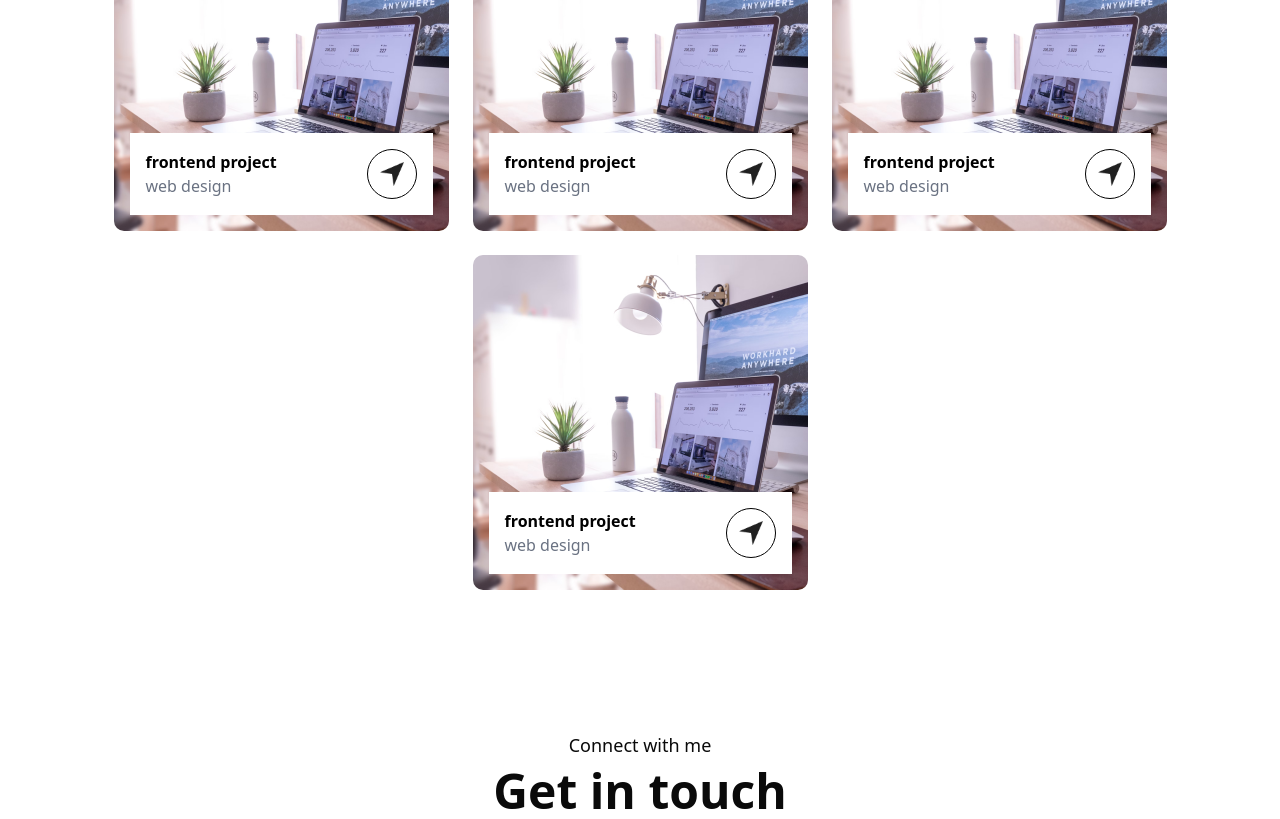
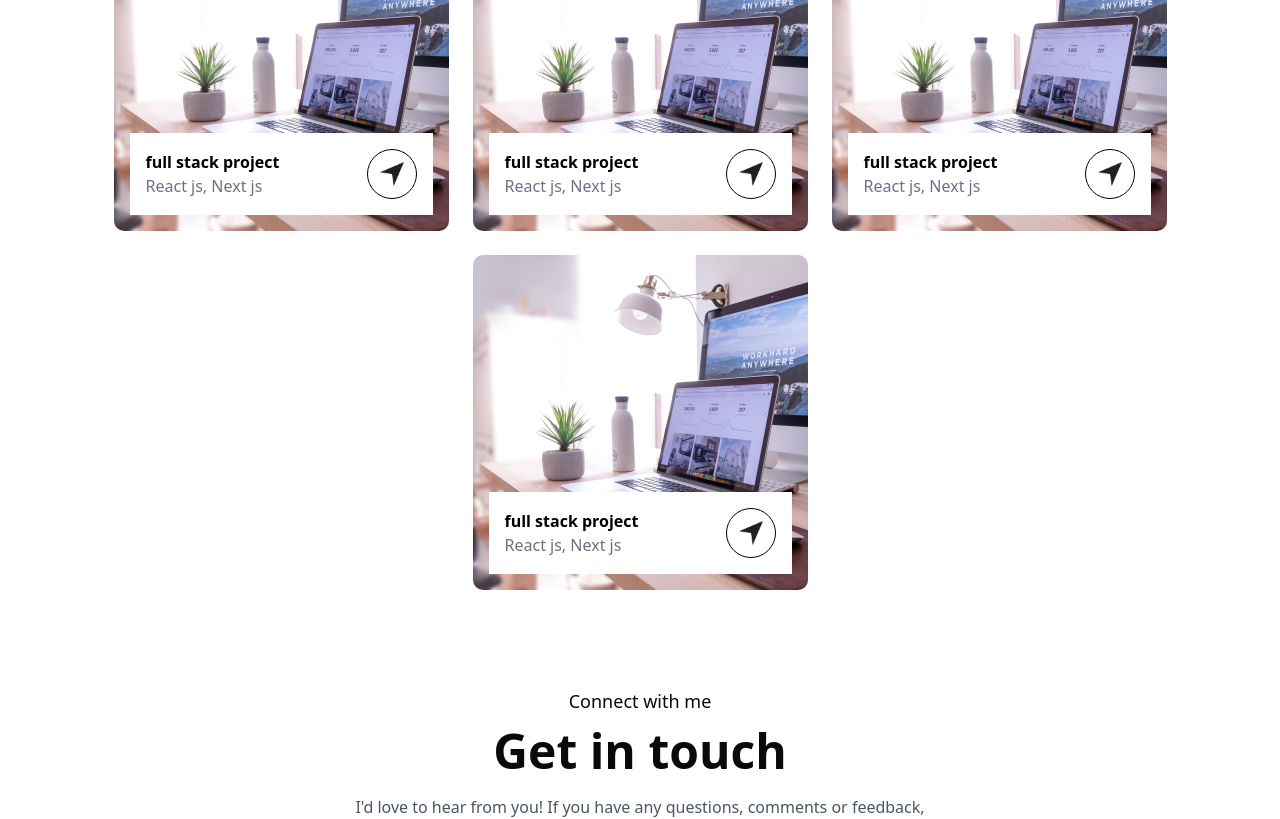
Before and after one commit to Kushal1715/Nextjs-Portfolio, a Next.js app in the folder portfolio/: page / in a window 1280 px wide. Shown: the part 1920-2739 px from the top of the page. Built offline with nearby package versions, Linux system fonts and the light colour scheme.

Commit message:
contact section completed

```diff
--- a/portfolio/src/components/home/About.tsx
+++ b/portfolio/src/components/home/About.tsx
@@ -3,7 +3,7 @@ import React from "react";
 const About = () => {
   return (
     <section
-      className="min-h-screen flex flex-col items-center justify-center text-center"
+      className="min-h-screen flex flex-col items-center justify-center text-center mb-32 sm:mb-0"
       id="about"
     >
       <h4 className="text-lg mb-2">Introduction</h4>
--- a/portfolio/src/components/home/Contact.tsx
+++ b/portfolio/src/components/home/Contact.tsx
@@ -7,14 +7,14 @@ const Contact = () => {
       className="text-center bg-white h-screen flex items-center justify-center flex-col"
       id="contact"
     >
-      <h4 className="text-lg font-medium mb-2">Connect with me</h4>
-      <h2 className="text-4xl md:text-5xl font-semibold mb-4">Get in touch</h2>
+      <h4 className="text-lg font-medium mb-3">Connect with me</h4>
+      <h2 className="text-4xl md:text-5xl font-semibold mb-5">Get in touch</h2>
       <p className="text-gray-600 max-w-xl mx-auto mb-12">
         I'd love to hear from you! If you have any questions, comments or
         feedback, please use the form below.
       </p>
 
-      <form className="w-full md:max-w-3xl space-y-6">
+      <form className="w-full md:max-w-3xl space-y-10">
         {/* Name & Email Row */}
         <div className="grid grid-cols-1 md:grid-cols-2 gap-4 w-full">
           <input
@@ -31,7 +31,7 @@ const Contact = () => {
 
         {/* Message */}
         <textarea
-          rows={6}
+          rows={8}
           placeholder="Enter your message"
           className="w-full border border-gray-300 rounded-md px-4 py-3 focus:outline-none focus:ring-2 focus:ring-black resize-none"
         />
--- a/portfolio/src/components/home/MyWork.tsx
+++ b/portfolio/src/components/home/MyWork.tsx
@@ -1,4 +1,23 @@
 import React from "react";
+
+const projects = [
+  {
+    name: "full stack project",
+    language: "React js, Next js",
+  },
+  {
+    name: "full stack project",
+    language: "React js, Next js",
+  },
+  {
+    name: "full stack project",
+    language: "React js, Next js",
+  },
+  {
+    name: "full stack project",
+    language: "React js, Next js",
+  },
+];
 
 const MyWork = () => {
   return (
@@ -14,66 +33,23 @@ const MyWork = () => {
         my expertise in front-end development.
       </p>
       <div className="flex items-center flex-wrap justify-center gap-6 mt-6">
-        <div className="relative h-[335px] w-full sm:w-[335px]">
+        {projects.map((project, index) => (
+          <div className="relative h-[335px] w-full sm:w-[335px]" key={index}>
             <img
               src="/work/work1.png"
               className="h-full w-full object-cover rounded-lg"
             />
             <div className="absolute bottom-4 right-4 left-4 bg-white text-black p-4 pr-4 flex justify-between items-center">
               <div className="flex flex-col text-left">
-              <p className="font-semibold">frontend project</p>
-              <p className="text-gray-500 text-md">web design</p>
+                <p className="font-semibold">{project.name}</p>
+                <p className="text-gray-500 text-md">{project.language}</p>
               </div>
               <div className="p-3 border-1 rounded-full border-black">
                 <img src="/work/Vector.png" className="h-6 w-6" />
               </div>
             </div>
           </div>
-        <div className="relative h-[335px] w-[335px]">
-          <img
-            src="/work/work1.png"
-            className="h-full w-full object-cover rounded-lg"
-          />
-          <div className="absolute bottom-4 right-4 left-4 bg-white text-black p-4 pr-4 flex justify-between items-center">
-            <div className="flex flex-col text-left">
-              <p className="font-semibold">frontend project</p>
-              <p className="text-gray-500 text-md">web design</p>
-            </div>
-            <div className="p-3 border-1 rounded-full border-black">
-              <img src="/work/Vector.png" className="h-6 w-6" />
-            </div>
-          </div>
-        </div>
-        <div className="relative h-[335px] w-[335px]">
-          <img
-            src="/work/work1.png"
-            className="h-full w-full object-cover rounded-lg"
-          />
-          <div className="absolute bottom-4 right-4 left-4 bg-white text-black p-4 pr-4 flex justify-between items-center">
-            <div className="flex flex-col text-left">
-              <p className="font-semibold">frontend project</p>
-              <p className="text-gray-500 text-md">web design</p>
-            </div>
-            <div className="p-3 border-1 rounded-full border-black">
-              <img src="/work/Vector.png" className="h-6 w-6" />
-            </div>
-          </div>
-        </div>
-        <div className="relative h-[335px] w-[335px]">
-          <img
-            src="/work/work1.png"
-            className="h-full w-full object-cover rounded-lg"
-          />
-          <div className="absolute bottom-4 right-4 left-4 bg-white text-black p-4 pr-4 flex justify-between items-center">
-            <div className="flex flex-col text-left">
-              <p className="font-semibold">frontend project</p>
-              <p className="text-gray-500 text-md">web design</p>
-            </div>
-            <div className="p-3 border-1 rounded-full border-black">
-              <img src="/work/Vector.png" className="h-6 w-6" />
-            </div>
-          </div>
-        </div>
+        ))}
       </div>
     </div>
   );
--- a/portfolio/src/components/home/Navbar.tsx
+++ b/portfolio/src/components/home/Navbar.tsx
@@ -89,7 +89,7 @@ const Navbar = () => {
                 <a
                   key={item.id}
                   href={`#${item.id}`}
-                  className=""
+                  className="hover:text-white"
                   onClick={() => setOpenSidebar(false)}
                 >
                   {item.label}
```
Lines whose indentation alone changed are shown as unchanged.
